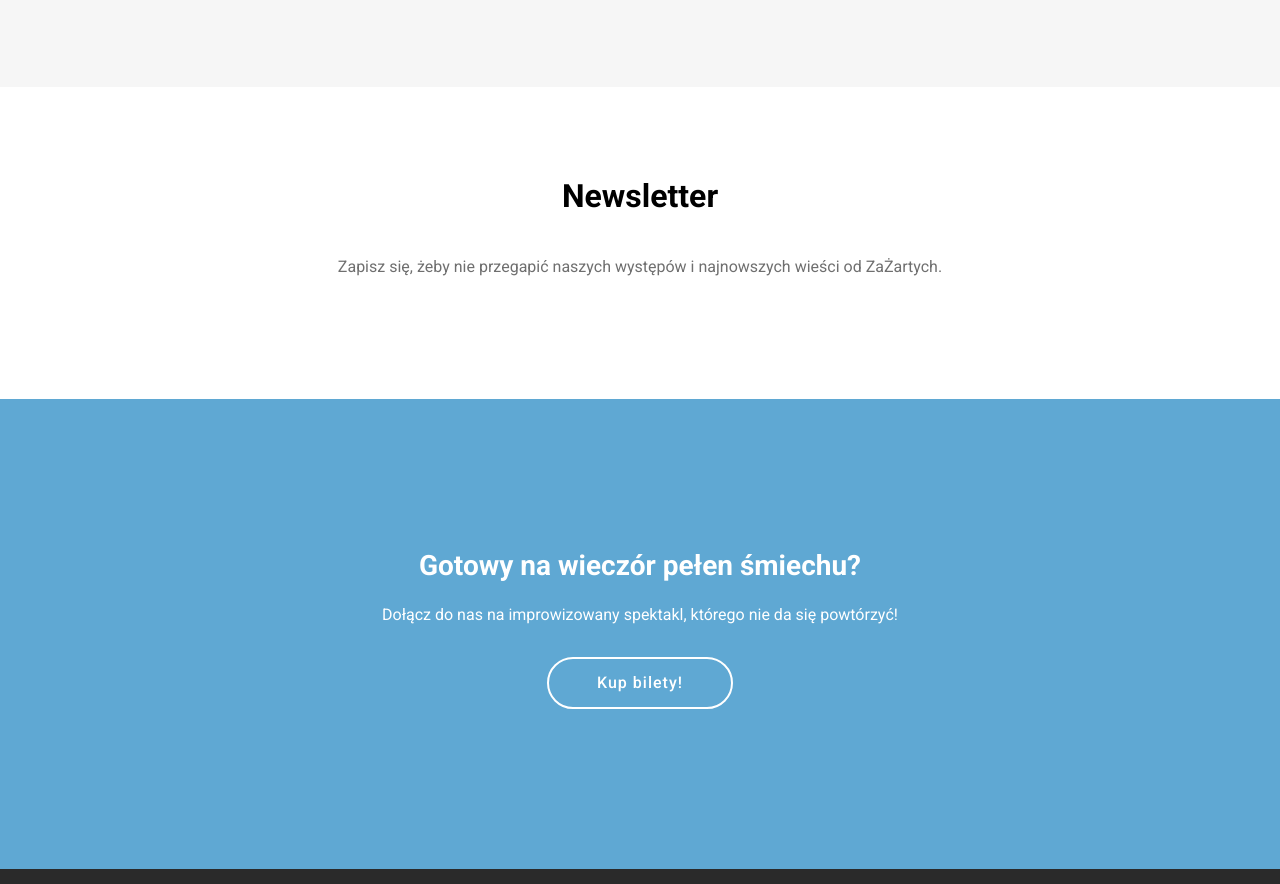
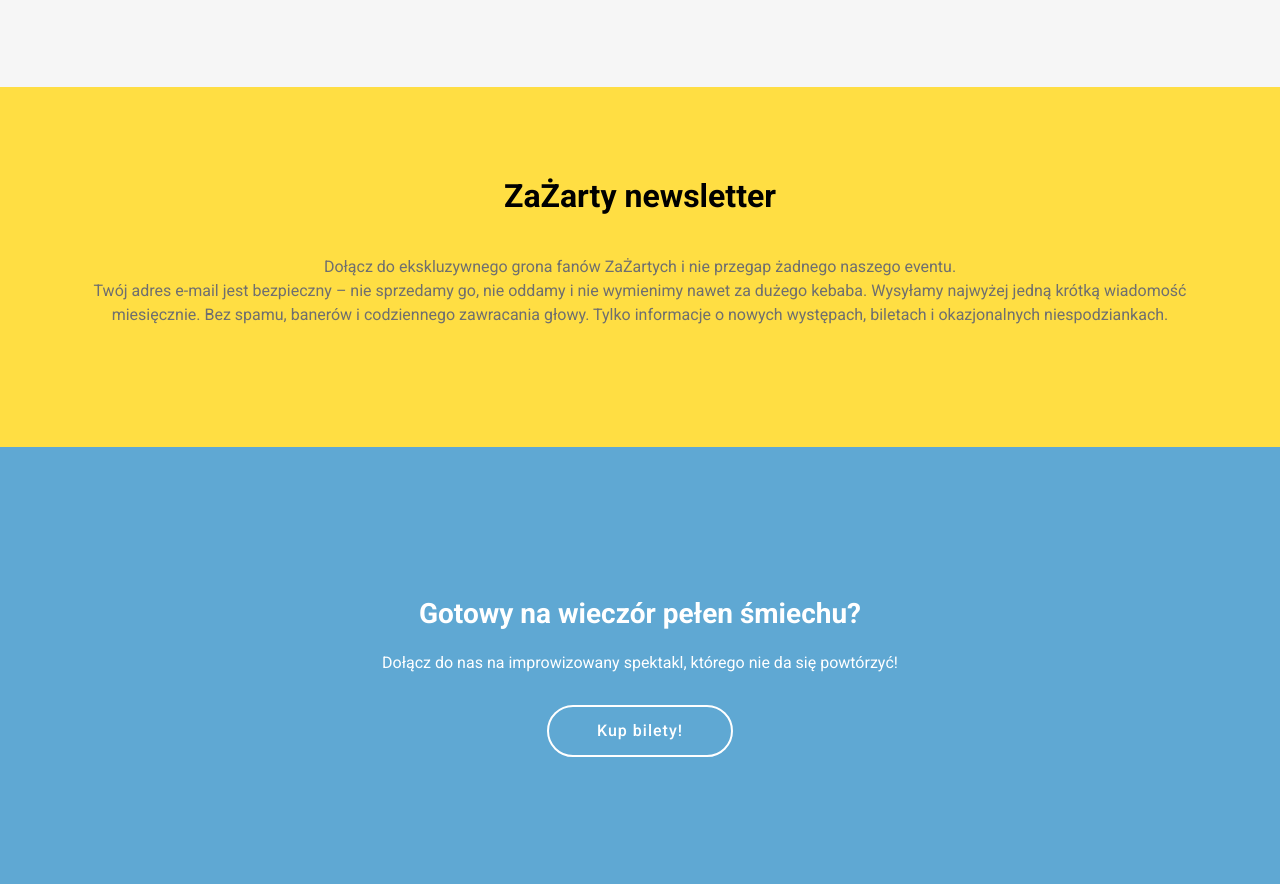
Before and after one commit to mkunysz81/zazarci, a plain HTML site: page index.html in a window 1280 px wide. Shown: the part 5298-6182 px from the top of the page. Drawn offline with Linux system fonts and the light colour scheme.

Commit message:
Update newsletter section copy and background

```diff
--- a/assets/stylesheets/styles.css
+++ b/assets/stylesheets/styles.css
@@ -2116,6 +2116,7 @@ section {
 # Newsletter Section
 --------------------------------------------------------------*/
 .newsletter {
+  background-color: #FFDE43;
   scroll-margin-top: 70px;
 }
 
--- a/index.html
+++ b/index.html
@@ -498,8 +498,9 @@
     <section id="newsletter" class="newsletter">
       <div class="container" data-aos="fade-up">
         <div class="section-header">
-          <h2>Newsletter</h2>
-          <p>Zapisz się, żeby nie przegapić naszych występów i najnowszych wieści od ZaŻartych.</p>
+          <h2>ZaŻarty newsletter</h2>
+          <p>Dołącz do ekskluzywnego grona fanów ZaŻartych i nie przegap żadnego naszego eventu.</p>
+          <p>Twój adres e-mail jest bezpieczny – nie sprzedamy go, nie oddamy i nie wymienimy nawet za dużego kebaba. Wysyłamy najwyżej jedną krótką wiadomość miesięcznie. Bez spamu, banerów i codziennego zawracania głowy. Tylko informacje o nowych występach, biletach i okazjonalnych niespodziankach.</p>
         </div>
 
         <div class="newsletter-form">
```
